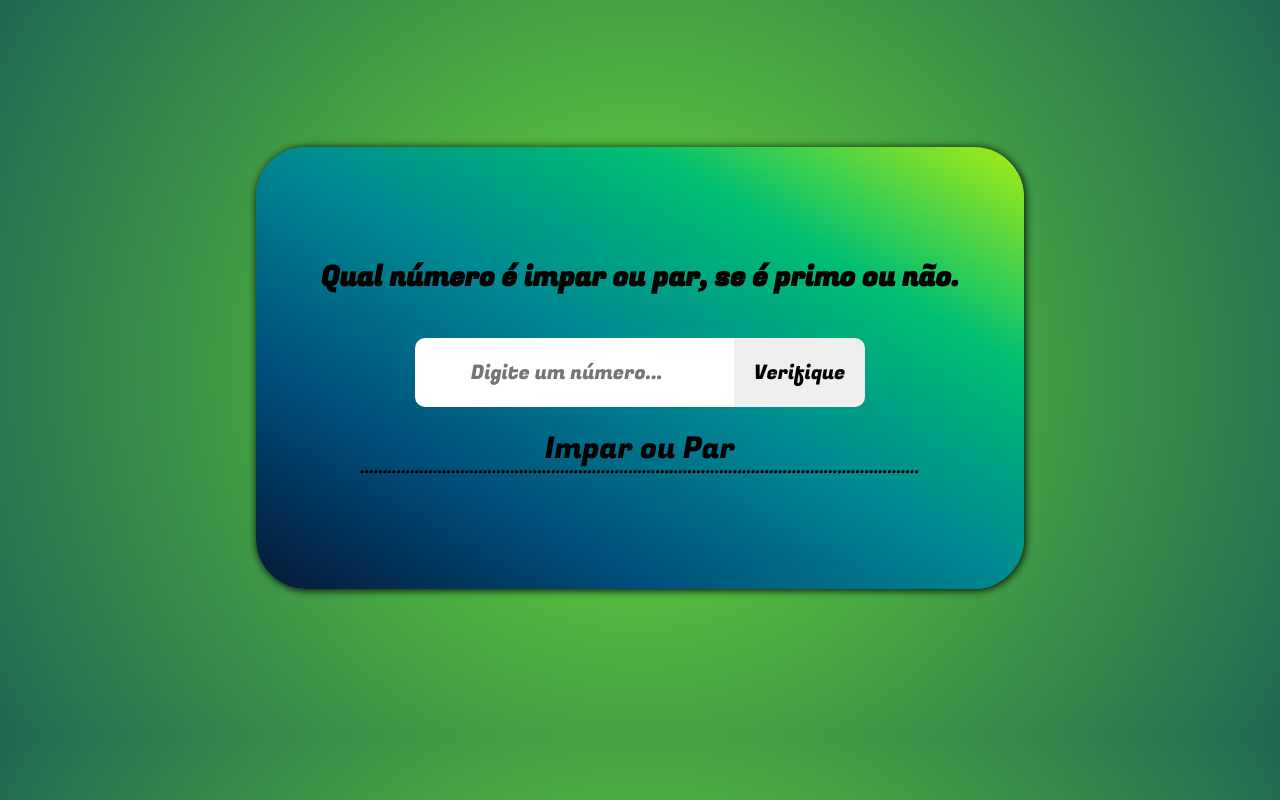
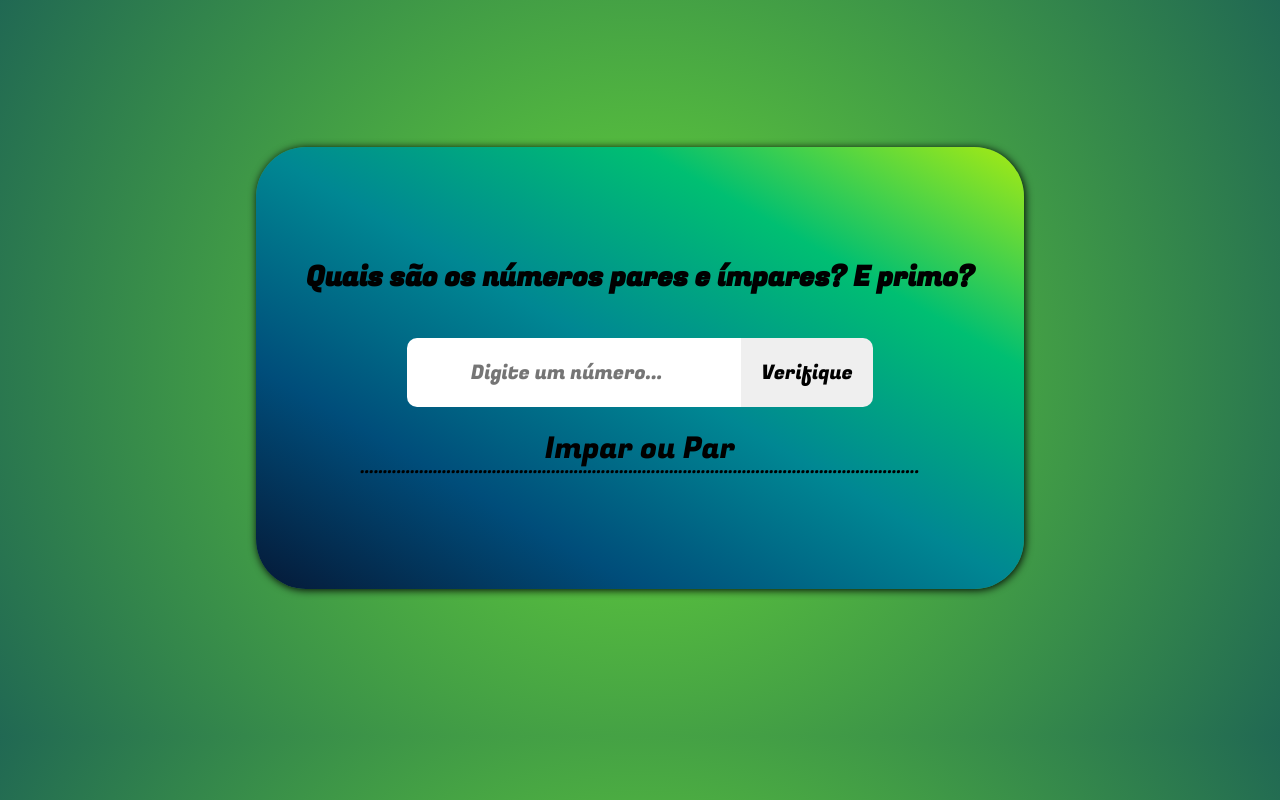
Before and after one commit to Michaeleduardoo/N-mero-primos, a plain HTML site: page index.html in a window 1280 px wide. Drawn offline with Linux system fonts and the light colour scheme.

Commit message:
Mudei o Titulo

```diff
--- a/index.html
+++ b/index.html
@@ -13,7 +13,7 @@
 <body>
     <header>
         <div>
-        <h1>Qual número é impar ou par, se é primo ou não.</h1>
+        <h1> Quais são os  números pares e ímpares? E primo? </h1>
         <input id="input" type="number" placeholder="Digite um número...">
         <button id="botao" type="submit">Verifique</button>
         <p id="paragrafo">Impar ou Par</p>
```
